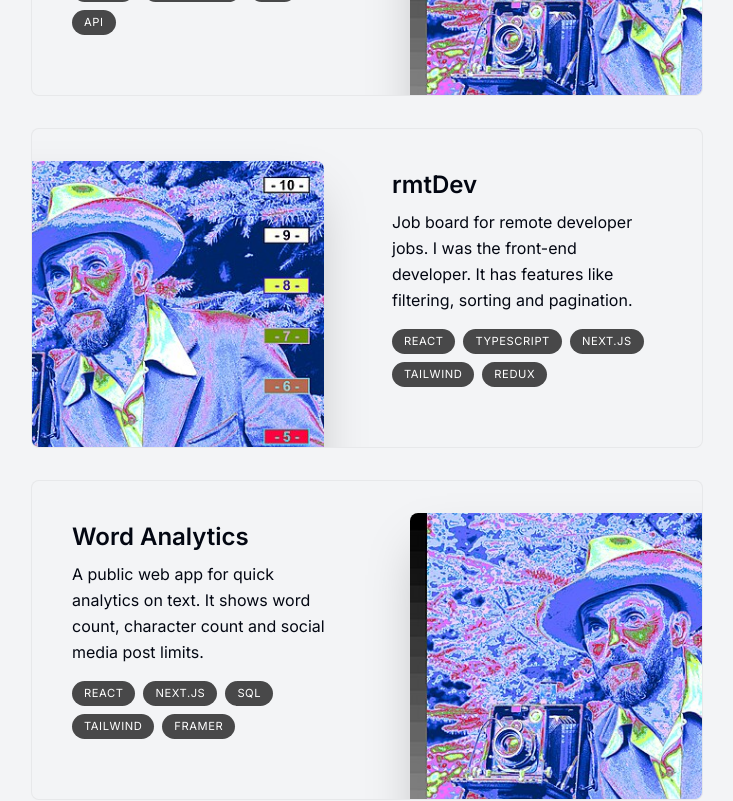
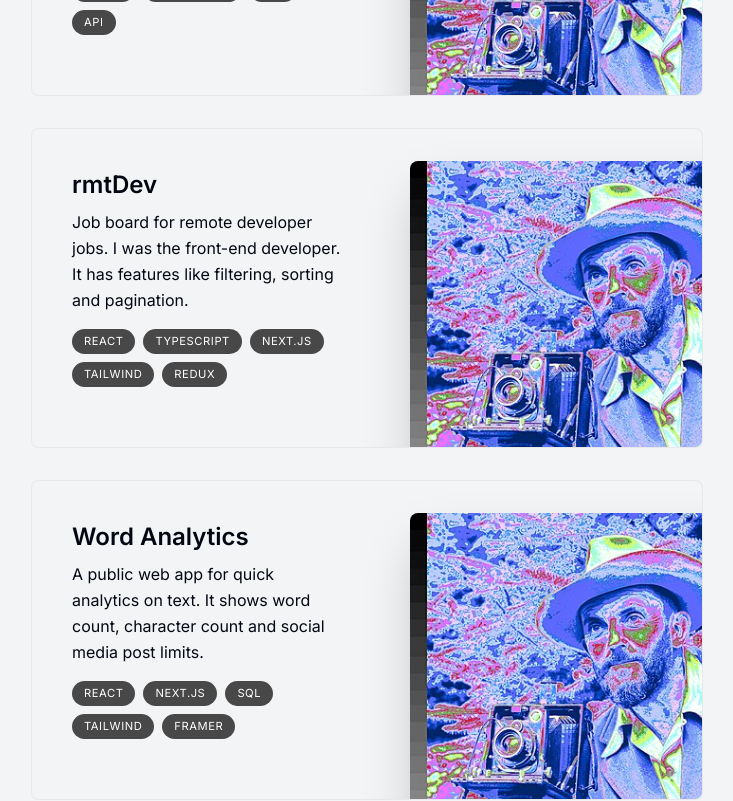
Before and after one commit to rafaelfontenele/nextjs-portfolio, a Next.js app: page / in a window 1280 px wide. Shown: the part 1460-2261 px from the top of the page, without its empty margins (273-1006 px from the left). Built offline with nearby package versions, Linux system fonts and the light colour scheme.

Commit message:
feat: motion element in projects section

```diff
--- a/components/Project.tsx
+++ b/components/Project.tsx
@@ -3,7 +3,7 @@
 import React, { useRef } from 'react'
 import { projectsData } from '@/lib/data'
 import Image from 'next/image'
-import { useScroll } from 'framer-motion';
+import { useScroll, motion } from 'framer-motion';
 
 
 
@@ -17,15 +17,25 @@
   imageUrl,
 }: ProjectProps) {
 
-    const ref = useRef(null);
-    useScroll({
-      target: '',
+    const ref = useRef<HTMLDivElement>(null);
+    const { scrollYProgress } = useScroll({
+      target: ref,
       offset: ["0 1", "1.33 1"],
     });
 
 
   return (
-    <section className='group even:pl-8 bg-gray-100 max-w-[42rem] mb-3 sm:mb-8 last:mb-0 border border-black/5 rounded-lg overflow-hidden sm:pr-8 relative sm:h-[20rem]
+    <motion.div
+    ref={ref}
+    transition= { { type: "spring", stiffness: 20, delay: 1 } }
+    style={ {
+      scale: scrollYProgress,
+      opacity: scrollYProgress,
+    } }
+    className='mb-3 sm:mb-8 last:mb-0'
+    >
+    <section
+    className='group even:pl-8 bg-gray-100 max-w-[42rem] mb-3 sm:mb-8 last:mb-0 border border-black/5 rounded-lg overflow-hidden sm:pr-8 relative sm:h-[20rem]
     hover:bg-gray-200 transition sm:group-even:pl-8 dark:text-white dark:bg-white/10 dark:hover:bg-white/20'>
 
      <div className='group-even:ml-[18rem] pb-7 px-5 sm:pl-10 sm:pr-2 sm:pt-10 sm:max-w-[50%] flex flex-col h-full'>
@@ -55,5 +65,6 @@
       group-hover:scale-[1.04]
       group-even:right-[initial] group-even:-left-40' />
     </section>
+    </motion.div>
   )
 }
```
